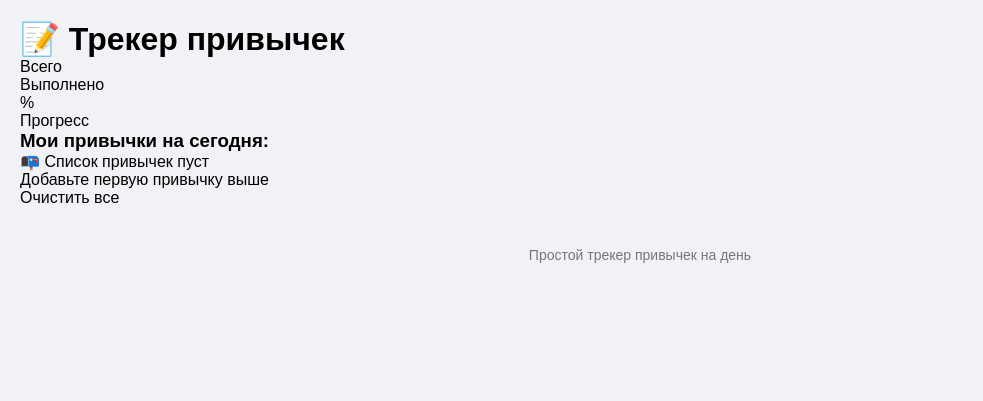
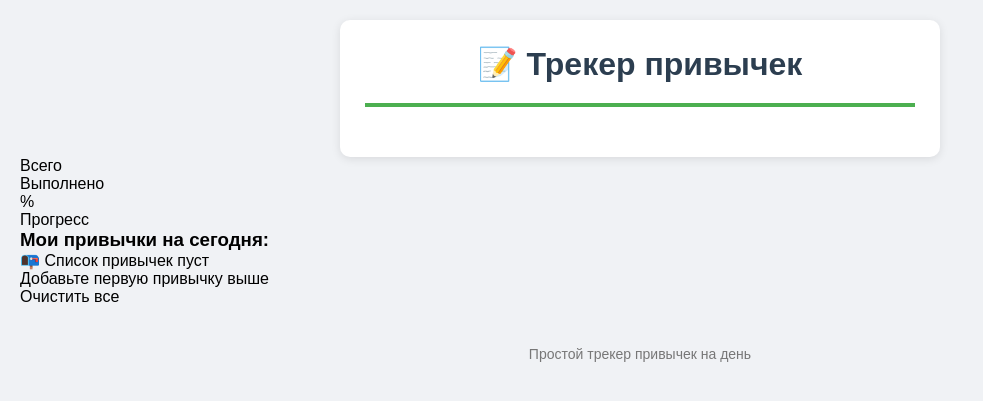
Before and after one commit to MariiaIngersoll/habit-tracker, a PHP site: page / in a window 1280 px wide. Shown: the top 401 px of the page, without its empty margins (0-983 px from the left). Run offline with PHP 8.4, Linux system fonts and the light colour scheme.

Commit message:
добавление стилей для header и контейнера

```diff
--- a/style.css
+++ b/style.css
@@ -10,3 +10,25 @@ body {
     background: #f0f2f5;
     padding: 20px;
 }
+
+.container {
+    max-width: 600px;
+    margin: 0 auto;
+    background: white;
+    padding: 25px;
+    border-radius: 10px;
+    box-shadow: 0 2px 10px rgba(0,0,0,0.1);
+}
+
+/* Шапка */
+.header {
+    text-align: center;
+    margin-bottom: 25px;
+    padding-bottom: 15px;
+    border-bottom: 4px solid #4CAF50;
+}
+
+.header h1 {
+    color: #2c3e50;
+    margin-bottom: 5px;
+}
```
